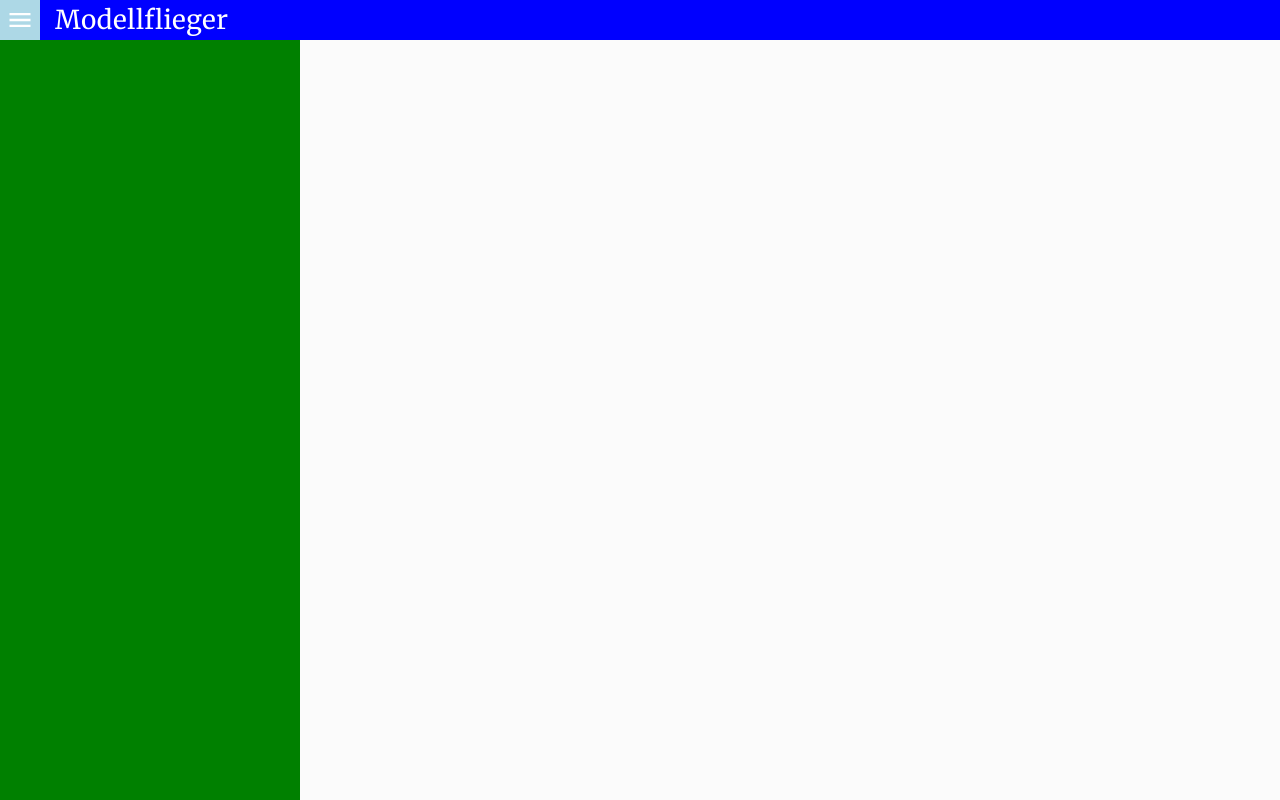
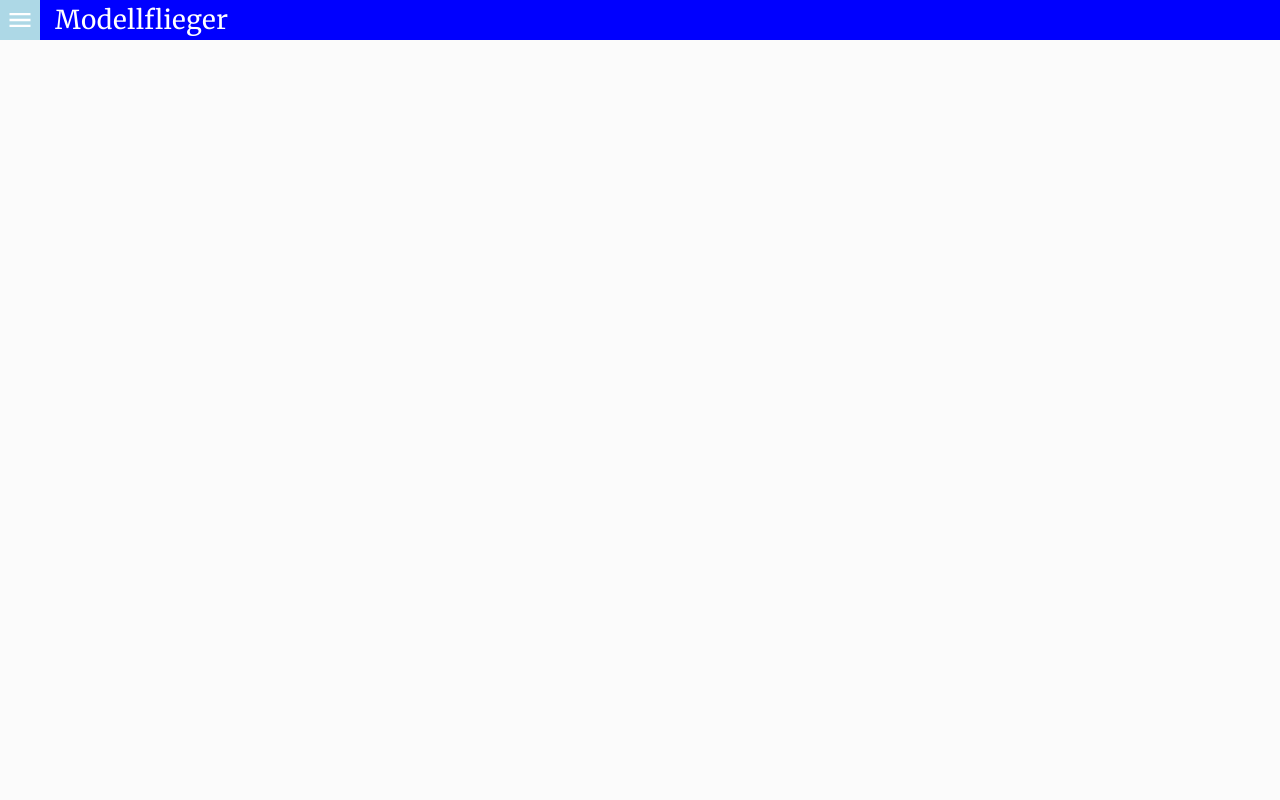
Before and after one commit to hspeedy/modellflieger, an Angular app in the folder web/: page / in a window 1280 px wide. Built offline with nearby package versions, Linux system fonts and the light colour scheme.

Commit message:
working side menu

```diff
--- a/web/src/app/app.module.ts
+++ b/web/src/app/app.module.ts
@@ -1,6 +1,7 @@
 import { BrowserModule } from '@angular/platform-browser';
 import { NgModule } from '@angular/core';
 import { NgbModule } from '@ng-bootstrap/ng-bootstrap';
+import { BrowserAnimationsModule } from '@angular/platform-browser/animations';
 
 import { AppComponent } from './app.component';
 import { TemplatesModule } from './templates/templates.module';
@@ -13,6 +14,7 @@ import { ServicesModule } from './services/services.module';
 @NgModule({
   imports: [
     BrowserModule,
+    BrowserAnimationsModule,
     NgbModule.forRoot(),
     AtomsModule,
     MoleculesModule,
--- a/web/src/app/templates/app-frame-template/app-frame-template.component.html
+++ b/web/src/app/templates/app-frame-template/app-frame-template.component.html
@@ -5,7 +5,7 @@
   <div class="app-content">
     <ng-content select="[appcontent]"></ng-content>
   </div>
-  <div class="app-menu">
+  <div class="app-menu" [@slideInOut]="menuState">
     <ng-content select="[appmenu]"></ng-content>
   </div>
 </div>
--- a/web/src/app/templates/app-frame-template/app-frame-template.component.ts
+++ b/web/src/app/templates/app-frame-template/app-frame-template.component.ts
@@ -1,12 +1,28 @@
 import { Component, OnInit, AfterViewInit } from '@angular/core';
+import { trigger, state, style, transition, animate} from '@angular/animations';
 import { AppFrameService } from '../../services/application/app-frame.service';
 
 @Component({
   selector: 'app-frame-template',
   templateUrl: './app-frame-template.component.html',
-  styleUrls: ['./app-frame-template.component.css']
+  styleUrls: ['./app-frame-template.component.css'],
+  animations: [
+    trigger('slideInOut', [
+      state('in', style({
+        transform: 'translate3d(0, 0, 0)'
+      })),
+      state('out', style({
+        transform: 'translate3d(-100%, 0, 0)'
+      })),
+      transition('in => out', animate('400ms ease-in-out')),
+      transition('out => in', animate('400ms ease-in-out'))
+    ]),
+  ]
+
 })
 export class AppFrameTemplateComponent implements OnInit, AfterViewInit {
+
+  menuState = 'out';
 
   constructor(private _appFrameService: AppFrameService) {
 
@@ -17,10 +33,14 @@ export class AppFrameTemplateComponent implements OnInit, AfterViewInit {
   }
 
   ngAfterViewInit() {
-    this._appFrameService.toggleCallback = this.toggle;
+    this._appFrameService.toggleCallback = this.toggle.bind(this);
   }
 
   toggle(toggle: boolean) {
-    const i = 0;
+    if (!toggle) {
+      this.menuState = 'out';
+    } else {
+      this.menuState = 'in';
+    }
   }
 }
--- a/web/src/styles.css
+++ b/web/src/styles.css
@@ -40,5 +40,5 @@
 }
 
 .app-menu {
-  background-color: green;
+  background-color: blue;
 }
```
